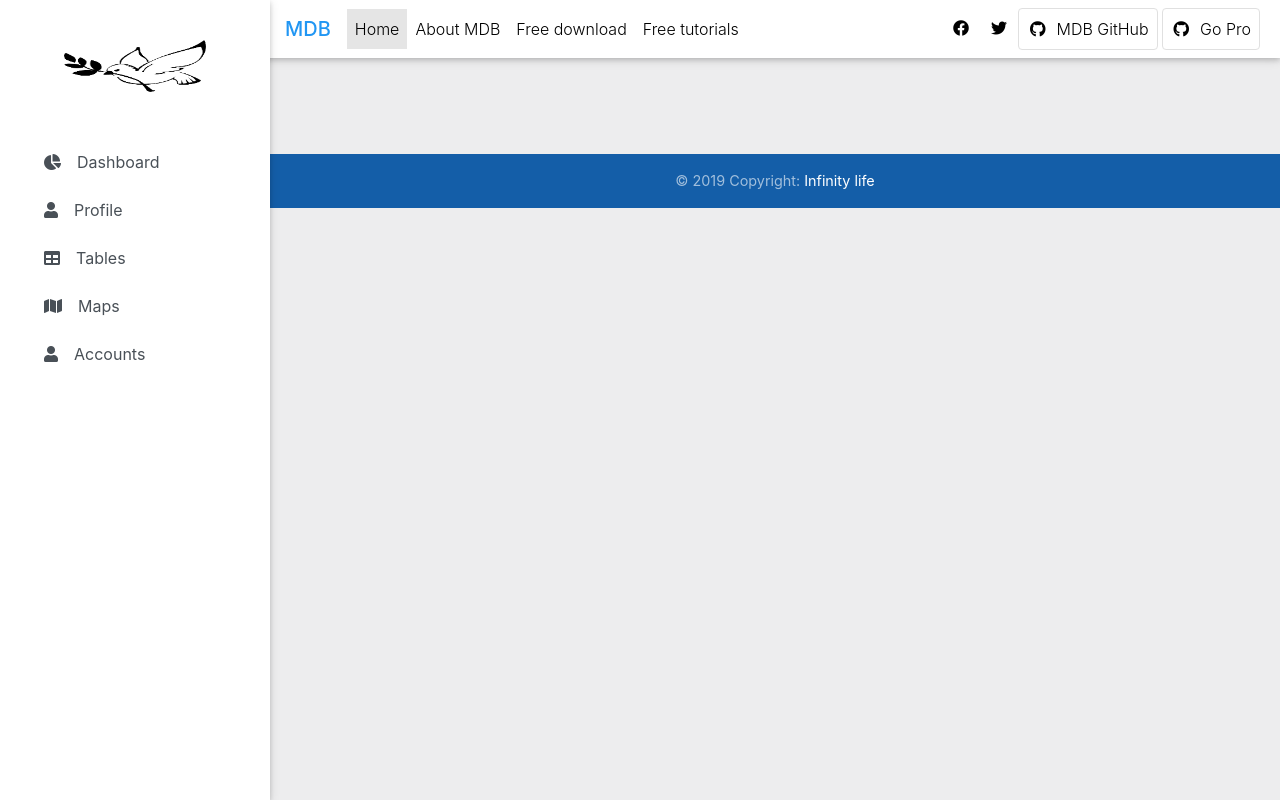
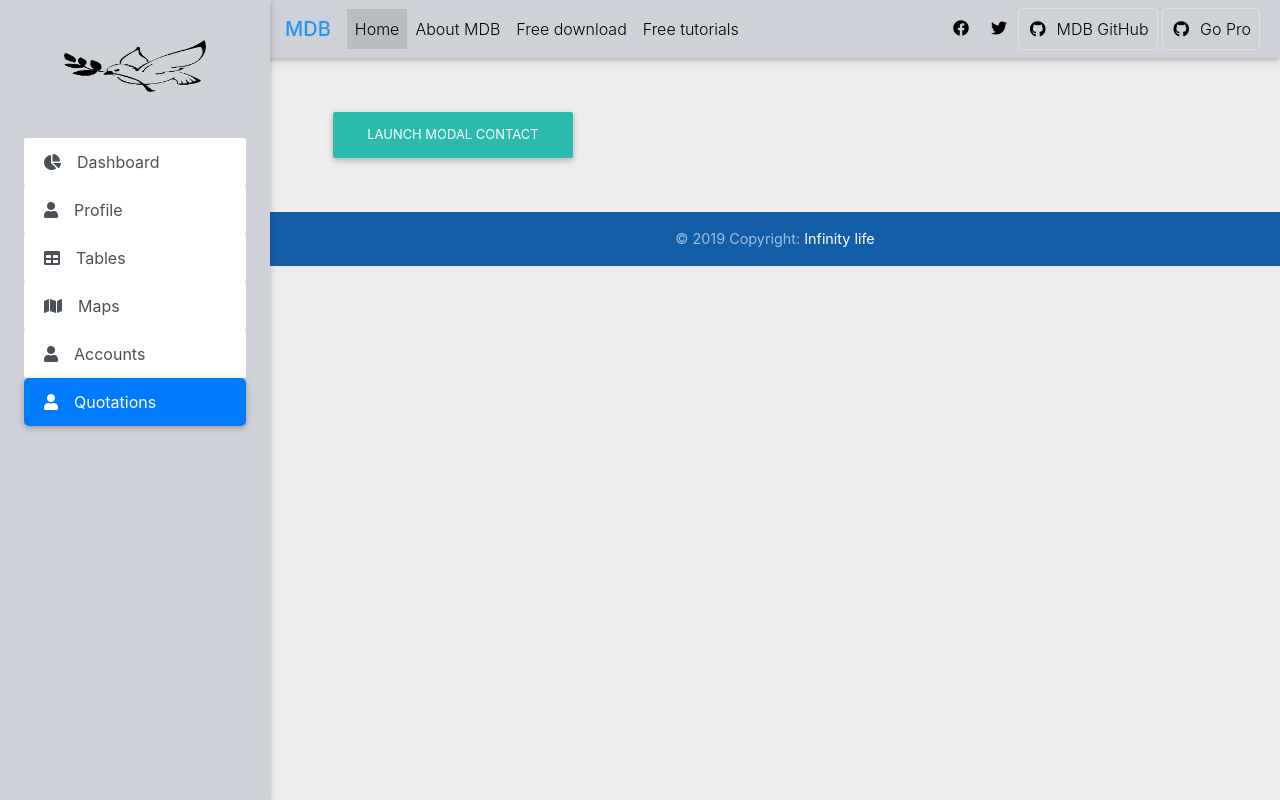
Before and after one commit to Thulasizwe0602/GraphQL, a React (Create React App) app in the folder my-app/: page /quotations in a window 1280 px wide. Built offline with nearby package versions, Linux system fonts and the light colour scheme.

Commit message:
Client ui.

```diff
--- a/my-app/src/components/Routes.js
+++ b/my-app/src/components/Routes.js
@@ -5,6 +5,7 @@ import ProfilePage from './pages/ProfilePage';
 import TablesPage from './pages/TablesPage';
 import MapsPage from './pages/MapsPage';
 import Accounts from './pages/Accounts';
+import Quotations from './pages/Quotations';
 
 import SignIn from './pages/SignIn';
 import SignUp from './pages/SignUp';
@@ -38,6 +39,7 @@ class Routes extends React.Component {
           {!this.state.token && <Route path='/signin' component={SignIn} />}
           {!this.state.token && <Route path='/signup' component={SignUp} />}
           {this.state.token && <Route path='/accounts' component={Accounts} />}
+          {!this.state.token && <Route path='/quotations' component={Quotations} />}
         </Switch>
       </AuthContext.Provider>
     );
--- /dev/null
+++ b/my-app/src/components/pages/Quotations.js
@@ -0,0 +1,81 @@
+import React, { Component } from "react";
+import { MDBContainer, MDBInput, MDBAutocomplete, MDBBtn, MDBModal, MDBModalHeader, MDBModalBody, MDBIcon } from "mdbreact";
+
+const subjects = [
+  "Where's My Stuff?",
+  "Cancel Items or Orders",
+  "Returns & Refunds",
+  "Shipping Rates & Information",
+  "Change Your Payment Method",
+  "Manage Your Account Information",
+  "About Two-Step Verification",
+  "Cancel Items or Orders",
+  "Change Your Order Information",
+  "Contact Third-Party Sellers",
+  "More in Managing Your Orders"
+];
+
+class Quotations extends Component {
+  state = {
+    modal: false
+  };
+
+  toggle = () => {
+    this.setState({
+      modal: !this.state.modal
+    });
+  };
+
+  logValue = value => {
+    console.log(value);
+  };
+
+  render() {
+    return (
+      <MDBContainer>
+        <MDBBtn onClick={this.toggle} className="mx-auto">
+          launch modal contact
+        </MDBBtn>
+        <MDBModal
+          isOpen={this.state.modal}
+          toggle={this.toggle}
+          size="md"
+          cascading
+        >
+          <MDBModalHeader
+            toggle={this.toggle}
+            titleClass="d-inline title"
+            className="text-center light-blue darken-3 white-text"
+          >
+            <MDBIcon icon="pencil-alt" />
+                    Quotation
+          </MDBModalHeader>
+          <MDBModalBody>
+            <MDBInput label="Your name"  />
+            <MDBInput label="Your email"  iconClass="dark-grey" />
+            {/* <MDBAutocomplete label="Subject"  data={subjects} clear /> */}
+            <MDBInput
+              label="Your message"
+              type="textarea"
+              rows="2"
+              icon="pencil-alt"
+              iconClass="dark-grey"
+            />
+            <div className="text-center mt-1-half">
+              <MDBBtn
+                color="info"
+                className="mb-2"
+                onClick={this.toggle}
+              >
+                Get A Quote
+                <MDBIcon icon="paper-plane" className="ml-1" />
+              </MDBBtn>
+            </div>
+          </MDBModalBody>
+        </MDBModal>
+      </MDBContainer>
+    );
+  }
+}
+
+export default Quotations;
--- a/my-app/src/components/sideNavigation.js
+++ b/my-app/src/components/sideNavigation.js
@@ -4,10 +4,12 @@ import { MDBListGroup, MDBListGroupItem, MDBIcon } from 'mdbreact';
 import { NavLink } from 'react-router-dom';
 
 import AuthContext from '../context/context';
-function SideNavigation() {
+class SideNavigation extends Component {
+
+
+
+    render () {
         return (
-        <AuthContext.Consumer>
-            {(context) => (
             <div className="sidebar-fixed position-fixed">
                 <a href="#!" className="logo-wrapper waves-effect">
                     <img alt="Infinity Life Logo" className="img-fluid" src={logo} />
@@ -19,7 +21,6 @@ function SideNavigation() {
                                 Dashboard
                         </MDBListGroupItem>
                     </NavLink>
-
                     <NavLink to="/profile" activeClassName="activeClass">
                         <MDBListGroupItem>
                             <MDBIcon icon="user" className="mr-3" />
@@ -44,12 +45,18 @@ function SideNavigation() {
                             Accounts
                     </MDBListGroupItem>
                     </NavLink>
+                    <NavLink to="/quotations" activeClassName="activeClass">
+                        <MDBListGroupItem>
+                            <MDBIcon icon="user" className="mr-3" />
+                            Quotations
+                    </MDBListGroupItem>
+                    </NavLink>
 
                 </MDBListGroup>
             </div>
-            )}
-        </AuthContext.Consumer>
         );
+    };
+
 }
 
 export default SideNavigation;
--- a/my-app/src/index.css
+++ b/my-app/src/index.css
@@ -37,7 +37,7 @@ main {
   width: 270px;
   box-shadow: 0 2px 5px 0 rgba(0, 0, 0, 0.16), 0 2px 10px 0 rgba(0, 0, 0, 0.12);
   z-index: 1050;
-  background-color: #fff;
+  background-color: #ced2d8;
   padding: 1.5rem;
   padding-top: 0;
 }
@@ -46,7 +46,7 @@ main {
 .flexible-navbar {
   transition: padding-left 0.5s;
   padding-left: 270px;
-  background: #fff;
+  background: #ced2d8;
 }
 
 #content{
```
Lines whose indentation alone changed are shown as unchanged.
